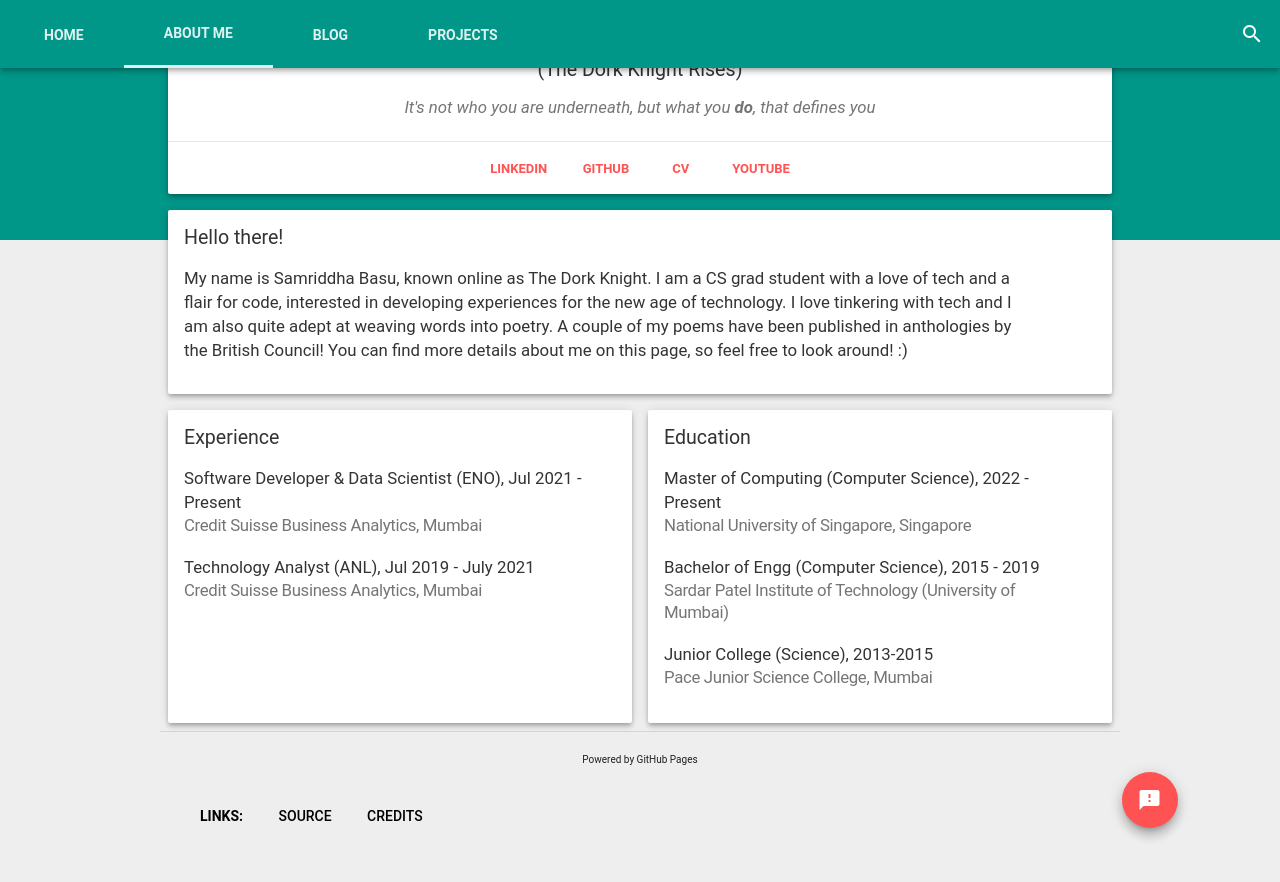
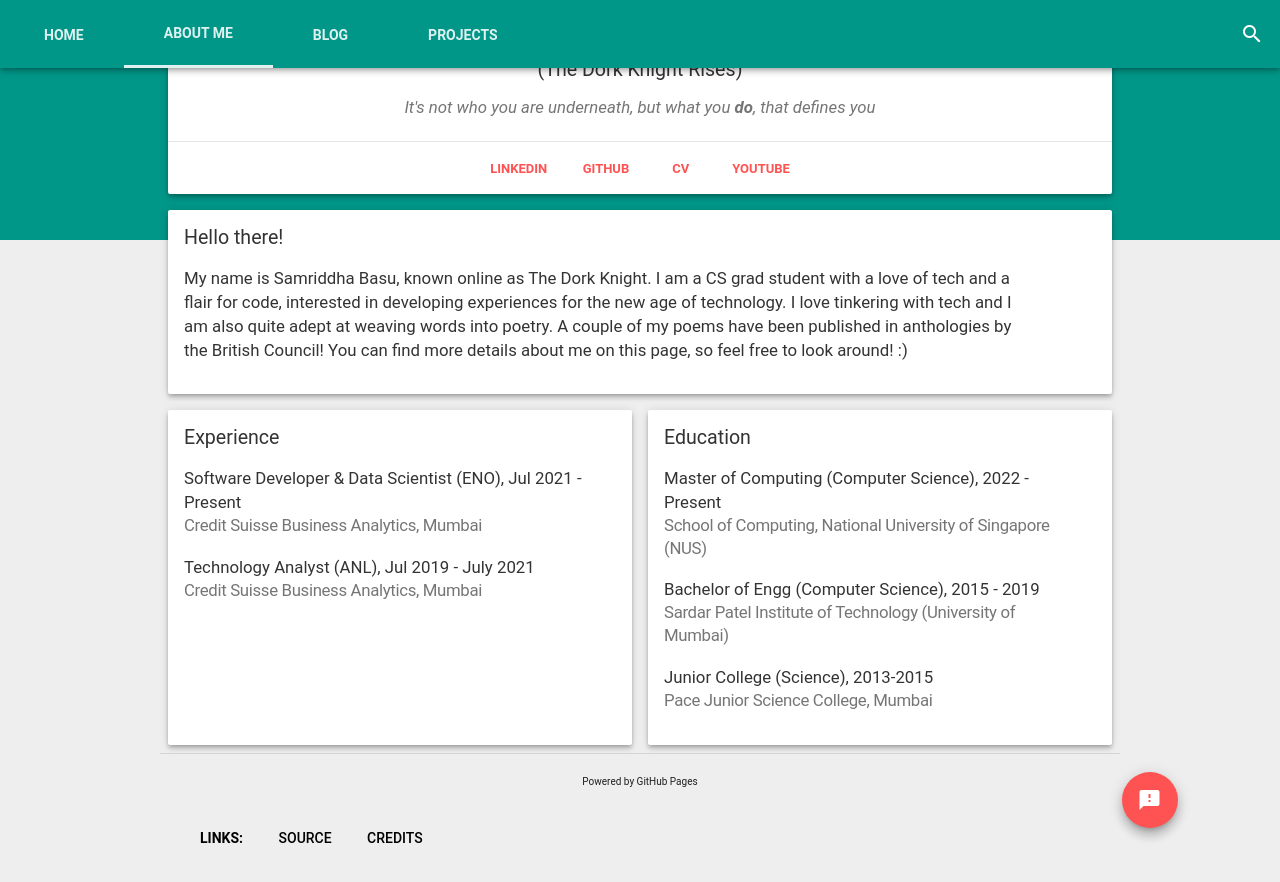
Before and after one commit to samriddhabasu/samriddhabasu.github.io, a Jekyll site: the page built from about/index.html, in a window 1280 px wide and 900 px high, scrolled down 262 px. Shown: the top 882 px of the window. Built offline with Jekyll 4.4.1, drawn with Linux system fonts in a browser that asks for light colours; nearby versions of some CDN libraries; comment, search, counter and statistics services are not loaded.

Commit message:
Update About page

```diff
--- a/about/index.html
+++ b/about/index.html
@@ -111,7 +111,7 @@ title: About | The Dork Knight Rises
           <div>
             <p>Education</p>
             <p style="font-size:1.2em; margin: 0; padding: 0;">Master of Computing (Computer Science), 2022 - Present</p>
-            <h1 style="font-size:1.2em; margin: 0; padding: 0;">National University of Singapore, Singapore</h1><br>
+            <h1 style="font-size:1.2em; margin: 0; padding: 0;">School of Computing, National University of Singapore (NUS)</h1><br>
             <p style="font-size:1.2em; margin: 0; padding: 0;">Bachelor of Engg (Computer Science), 2015 - 2019</p>
             <h1 style="font-size:1.2em; margin: 0; padding: 0;">Sardar Patel Institute of Technology (University of Mumbai)</h1><br>
             <p style="font-size:1.2em; margin: 0; padding: 0;">Junior College (Science), 2013-2015</p>
```
